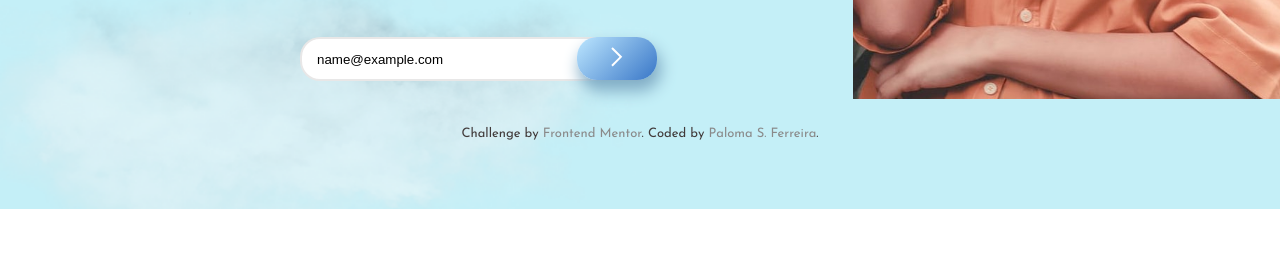
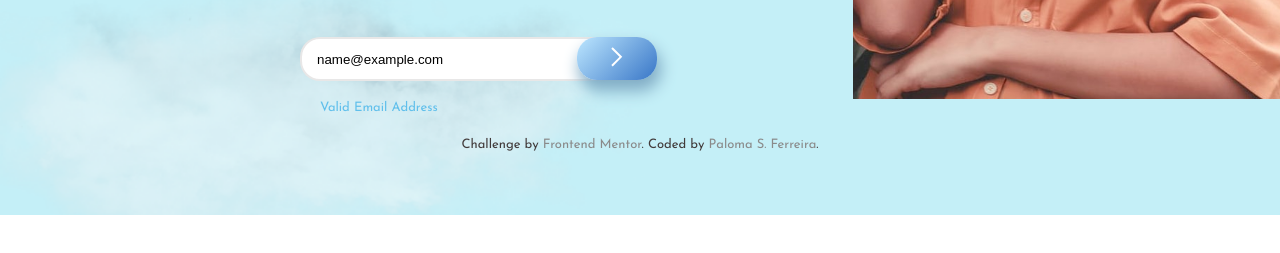
Before and after one commit to lomaferreira/email-page, a plain HTML site: page index.html in a window 1280 px wide. Both pictures are taken after typing "name@example.com" into the empty fields and a click on the button 617 px from the left and 519 px from the top of the page. Shown: the part 461-714 px from the top of the page. Drawn offline with Linux system fonts and the light colour scheme.

Commit message:
validate email

```diff
--- a/index.html
+++ b/index.html
@@ -27,12 +27,12 @@
           launch deals.
         </p>
         <div class="user">
-          <input type="email" placeholder="Email Address" id="email" name="email" />
+          <input type="email" placeholder="Email Address" id="email" name="email" required />
           <button id="button" value="confirmar">
             <img src="./assets/icon-arrow.svg" alt="sinal de >" />
           </button>
         </div>
-        <p class="resp resp-erro">Please provide valid email</p>
+        <div class="resp-erro"></div>
       </div>
       <picture class="img">
         <source srcset="assets/hero-mobile.jpg" media="(max-width:800px)" width="100%">
--- a/script.js
+++ b/script.js
@@ -1,12 +1,18 @@
 const form = document.querySelector('form');
-const input = document.querySelector('input[name="email"]');
-const btn = document.querySelector('#button');
+const input = document.querySelector('#email');
+const Emailregex =
+  /^(([^<>()\[\]\\.,;:\s@"]+(\.[^<>()\[\]\\.,;:\s@"]+)*)|(".+"))@((\[[0-9]{1,3}\.[0-9]{1,3}\.[0-9]{1,3}\.[0-9]{1,3}\])|(([a-zA-Z\-0-9]+\.)+[a-zA-Z]{2,}))$/;
 
+  //escrever no html
+const resp = document.querySelector('.resp-erro');
+var textValid = document.createTextNode('Valid Email Address');
+var textInvalid = document.createTextNode('Please provide a valid email ');
+;
 const validateInput = () => {
-  if (!input.value) {
-    //INDICA PRA PEGAR O PROXIMO ELEMENTO//
-    btn.nextElementSibling.classList.remove('resp-erro');
-
+  if (Emailregex.test(input.value)) {
+    resp.appendChild(textValid);
+  } else {
+     resp.appendChild(textInvalid);
   }
 };
 
--- a/style.css
+++ b/style.css
@@ -64,13 +64,11 @@ input:focus {
 }
 /*valide*/
 .resp-erro {
-  display: none;
-}
-.resp {
   margin-left: 20px;
   font-size: 13px;
+  color: hsl(199, 78%, 65%);
+  border: 1px blue;
 }
-
 /*button*/
 .user button {
   width: 80px;
@@ -162,7 +160,7 @@ footer > a:hover {
   footer {
     order: 4;
   }
-  .resp {
+  .resp-erro {
     margin-left: 0;
   }
 }
@@ -176,7 +174,7 @@ footer > a:hover {
   .user input {
     margin: 0 24px;
   }
-  .resp {
+  .resp-erro {
     margin-left: 0;
   }
 }
```
